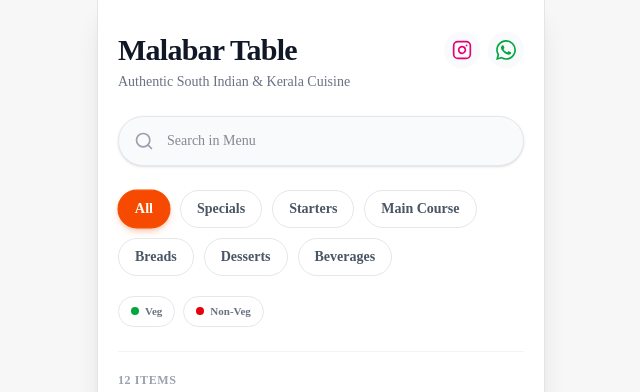
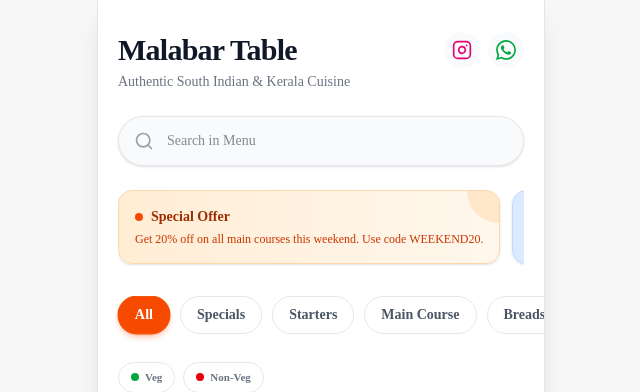
Before and after one commit to MTCodes01/YoMenu-Website, a Next.js app: page /q/demo in a window 1280 px wide. Shown: the top 392 px of the page, without its empty margins (319-959 px from the left). Built offline with nearby package versions, Linux system fonts and the light colour scheme.

Commit message:
Added notice section and make the category sectin horizontally.

```diff
--- a/src/app/dashboard/page.tsx
+++ b/src/app/dashboard/page.tsx
@@ -20,7 +20,7 @@ export default function DashboardPage() {
       <div className="flex flex-col md:flex-row md:items-center justify-between gap-4">
         <div>
           <h1 className="text-3xl font-bold tracking-tight">Overview</h1>
-          <p className="text-muted-foreground mt-1">Here's what's happening at your restaurant today.</p>
+          <p className="text-muted-foreground mt-1">Here&apos;s what&apos;s happening at your restaurant today.</p>
         </div>
         <div className="flex items-center gap-2">
           <Button variant="outline">
--- a/src/app/q/demo/page.tsx
+++ b/src/app/q/demo/page.tsx
@@ -138,8 +138,38 @@ export default function CustomerMenuPage() {
         </div>
       </div>
 
-      {/* Category Chips (Wrapping) */}
-      <div ref={categoryScrollRef} className="px-5 flex flex-wrap gap-2.5 mb-5">
+      {/* Notices */}
+      <div className="px-5 mb-6">
+        <div className="flex gap-3 overflow-x-auto [&::-webkit-scrollbar]:hidden [-ms-overflow-style:none] [scrollbar-width:none] snap-x pb-2">
+          <div className="min-w-[85%] snap-center shrink-0 bg-gradient-to-r from-orange-100 to-orange-50 border border-orange-200 rounded-xl p-4 shadow-sm relative overflow-hidden">
+            <div className="absolute top-0 right-0 w-16 h-16 bg-orange-200 rounded-full opacity-50 -mr-8 -mt-8"></div>
+            <h4 className="text-orange-800 font-bold text-sm mb-1 flex items-center gap-2">
+              <span className="w-2 h-2 rounded-full bg-orange-600 animate-pulse"></span>
+              Special Offer
+            </h4>
+            <p className="text-orange-700 text-xs font-medium">Get 20% off on all main courses this weekend. Use code WEEKEND20.</p>
+          </div>
+          <div className="min-w-[85%] snap-center shrink-0 bg-gradient-to-r from-blue-100 to-blue-50 border border-blue-200 rounded-xl p-4 shadow-sm relative overflow-hidden">
+            <div className="absolute top-0 right-0 w-16 h-16 bg-blue-200 rounded-full opacity-50 -mr-8 -mt-8"></div>
+            <h4 className="text-blue-800 font-bold text-sm mb-1 flex items-center gap-2">
+              <span className="w-2 h-2 rounded-full bg-blue-600 animate-pulse"></span>
+              New Arrival
+            </h4>
+            <p className="text-blue-700 text-xs font-medium">Try our new Chef&apos;s Special Truffle Pasta, now available!</p>
+          </div>
+          <div className="min-w-[85%] snap-center shrink-0 bg-gradient-to-r from-green-100 to-green-50 border border-green-200 rounded-xl p-4 shadow-sm relative overflow-hidden">
+            <div className="absolute top-0 right-0 w-16 h-16 bg-green-200 rounded-full opacity-50 -mr-8 -mt-8"></div>
+            <h4 className="text-green-800 font-bold text-sm mb-1 flex items-center gap-2">
+              <span className="w-2 h-2 rounded-full bg-green-600 animate-pulse"></span>
+              Live Music
+            </h4>
+            <p className="text-green-700 text-xs font-medium">Join us for live acoustic music every Friday evening.</p>
+          </div>
+        </div>
+      </div>
+
+      {/* Category Chips (Horizontal Scroll) */}
+      <div ref={categoryScrollRef} className="px-5 flex gap-2.5 mb-5 overflow-x-auto [&::-webkit-scrollbar]:hidden [-ms-overflow-style:none] [scrollbar-width:none] pb-2">
         {categories.map(cat => (
           <button
             key={cat.id}
@@ -155,7 +185,7 @@ export default function CustomerMenuPage() {
                 }
               }
             }}
-            className={`px-4 py-2 rounded-full text-sm font-bold transition-all duration-200 border ${
+            className={`px-4 py-2 rounded-full text-sm font-bold transition-all duration-200 border whitespace-nowrap shrink-0 ${
               activeCategory === cat.id
                 ? "bg-orange-600 text-white border-orange-600 shadow-md shadow-orange-600/25 scale-[1.02]"
                 : "bg-white text-gray-600 border-gray-200 hover:border-orange-300 hover:bg-orange-50 hover:text-orange-700"
```
